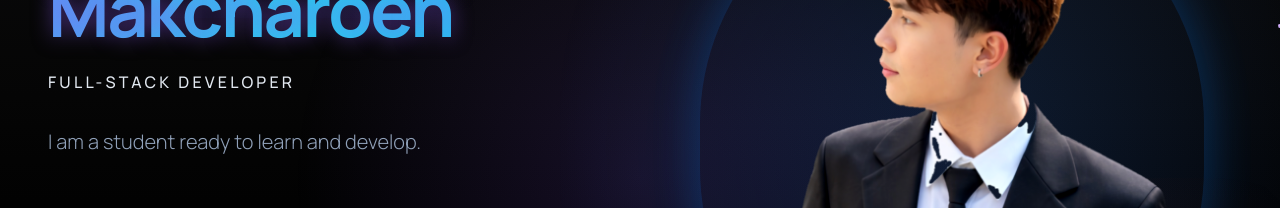
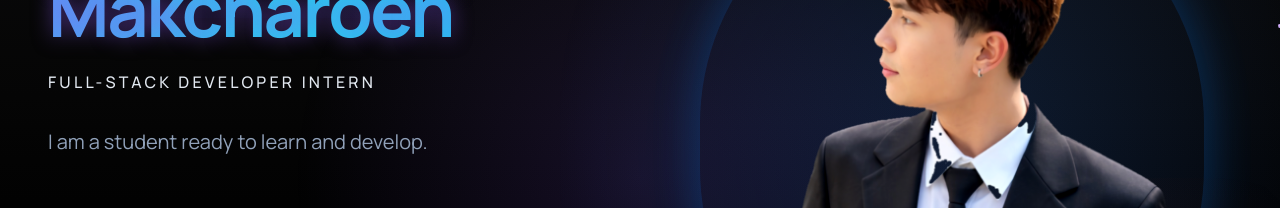
Before and after one commit to Cheeradech/Portfolio, a React (Vite) app: page / in a window 1280 px wide. Shown: the part 302-510 px from the top of the page. Built offline with nearby package versions, Linux system fonts and the light colour scheme; a web font is replaced by a local one.

Commit message:
เเก้ font

```diff
--- a/src/components/Contact.jsx
+++ b/src/components/Contact.jsx
@@ -27,7 +27,7 @@ const Contact = React.memo(() => {
                                 {`@import url('https://fonts.googleapis.com/css2?family=Playfair+Display:ital,wght@0,400..900;1,400..900&display=swap');`}
                             </style>
                             <h3
-                                className="text-4xl md:text-5xl lg:text-[4.5rem] font-semibold text-[#f8f9fa] tracking-normal leading-[1.2] mb-6 py-2"
+                                className="text-3xl md:text-4xl lg:text-5xl font-semibold text-[#f8f9fa] tracking-normal leading-[1.3] mb-6 py-2"
                                 style={{ fontFamily: lang === 'en' ? "'Playfair Display', Georgia, serif" : "'Sarabun', sans-serif" }}
                             >
                                 {t.heading}
--- a/src/components/Hero.jsx
+++ b/src/components/Hero.jsx
@@ -55,13 +55,13 @@ const Hero = ({ heroRef, scale, opacity, containerVariants, itemVariants, brImag
                                     </span>
                                 </h1>
                                 <p className="text-primary font-medium tracking-[0.2em] text-xs md:text-sm xl:text-base uppercase mt-4 xl:mt-6">
-                                    Full-Stack Developer
+                                    Full-Stack Developer Intern
                                 </p>
                             </Motion.div>
 
                             <Motion.p
                                 variants={itemVariants}
-                                className="max-w-md xl:max-w-lg text-slate-400 text-base md:text-lg xl:text-xl font-light leading-relaxed"
+                                className="max-w-md xl:max-w-lg text-slate-400 text-base md:text-lg xl:text-xl font-normal leading-relaxed"
                             >
                                 {t.subtitle}
                             </Motion.p>
--- a/src/index.css
+++ b/src/index.css
@@ -1,5 +1,11 @@
 @import url('https://fonts.googleapis.com/css2?family=Manrope:wght@200;300;400;500;600;700;800;900&display=swap');
 @import url('https://fonts.googleapis.com/css2?family=Material+Symbols+Outlined:wght,FILL@100..700,0..1&display=swap');
+
+@font-face {
+  font-family: 'Sukhumvit Set';
+  src: url('./assets/SukhumvitSet-Medium.ttf') format('truetype');
+  font-display: swap;
+}
 
 @import "tailwindcss";
 
@@ -10,7 +16,7 @@
     }
 
     body {
-        font-family: 'Manrope', 'Sarabun', sans-serif;
+        font-family: 'Manrope', 'Sukhumvit Set', sans-serif;
         background-color: #000000;
         color: #ffffff;
         -webkit-font-smoothing: antialiased;
--- a/src/translations.js
+++ b/src/translations.js
@@ -7,7 +7,7 @@ export const translations = {
             works: 'Projects',
         },
         hero: {
-            role: 'Full-Stack Developer',
+            role: 'Full-Stack Developer Intern',
             subtitle: 'I am a student ready to learn and develop.',
             scroll: 'Scroll / Explore',
         },
@@ -58,7 +58,7 @@ export const translations = {
             ],
         },
         contact: {
-            heading: "Let's Work Together",
+            heading: 'Grateful for the opportunity to contribute',
             formPlaceholderName: 'John Doe',
             formPlaceholderSubject: 'Reason for contact',
             formPlaceholderMessage: 'Write your message here...',
@@ -78,7 +78,7 @@ export const translations = {
             works: 'โปรเจค',
         },
         hero: {
-            role: 'นักพัฒนา Full-Stack',
+            role: 'นักพัฒนา Full-Stack (Intern)',
             subtitle: 'สร้างระบบดิจิทัลประสิทธิภาพสูง ด้วยความสวยงามและความแม่นยำทางวิศวกรรม',
             scroll: 'เลื่อน / สำรวจ',
         },
@@ -129,7 +129,7 @@ export const translations = {
             ],
         },
         contact: {
-            heading: 'มาร่วมงานกันเถอะ',
+            heading: 'ยินดีอย่างยิ่งที่มีโอกาสได้ร่วมสร้างสรรค์ผลงาน',
             formPlaceholderName: 'ชื่อ-นามสกุล',
             formPlaceholderSubject: 'เหตุผลที่ติดต่อ',
             formPlaceholderMessage: 'เขียนข้อความของคุณที่นี่...',
--- a/tailwind.config.js
+++ b/tailwind.config.js
@@ -24,7 +24,7 @@ export default {
                 "glass-border": "rgba(13, 127, 242, 0.2)",
             },
             fontFamily: {
-                "display": ["Manrope", "sans-serif"]
+                "display": ["Manrope", "Sukhumvit Set", "sans-serif"]
             },
             backgroundImage: {
                 'hero-glow': 'radial-gradient(circle at center, #001233 0%, #000000 70%)',
```
Also changed, not shown: src/assets/SukhumvitSet-Medium.ttf (added).
